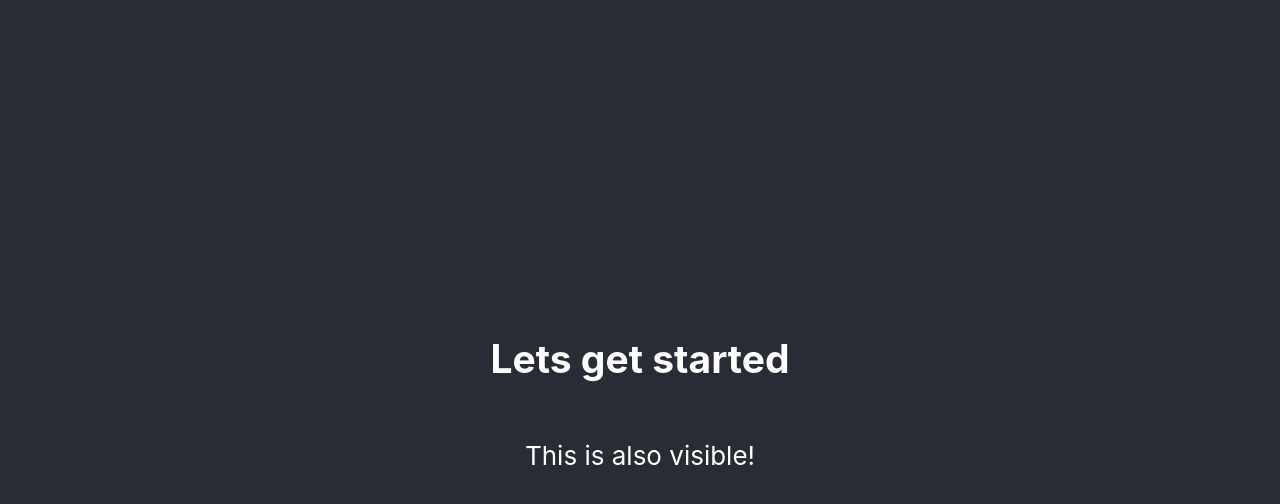
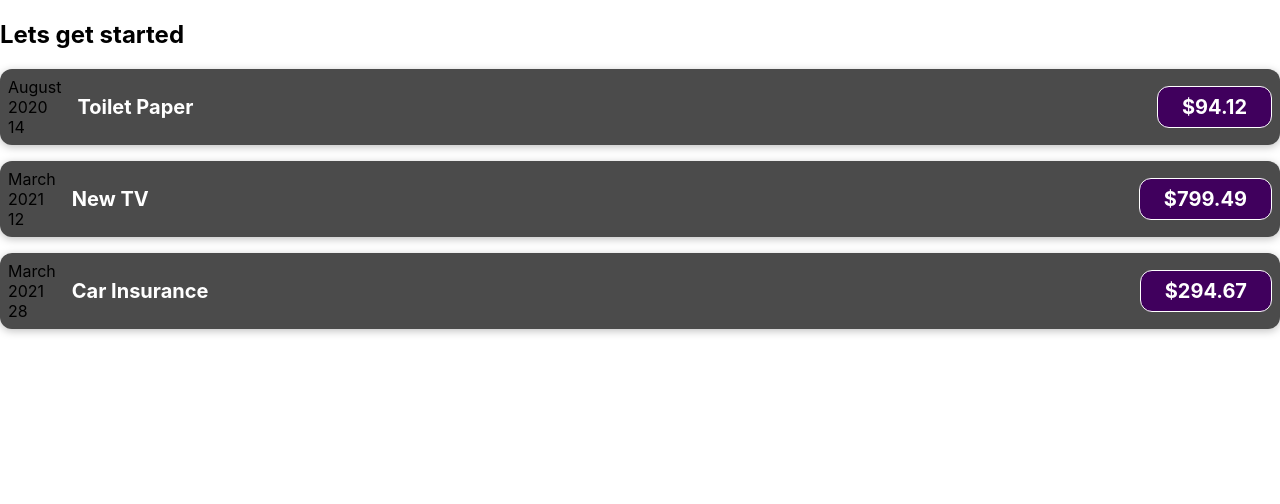
Before and after one commit to frankcperdomo/my-app, a React (Create React App) app: page / in a window 1280 px wide. Shown: the top 504 px of the page. Built offline with nearby package versions, Linux system fonts and the light colour scheme.

Commit message:
ladded components and passing in properties to components to display information and make it reusable

```diff
--- a/src/App.js
+++ b/src/App.js
@@ -1,25 +1,49 @@
-import logo from './logo.svg';
-import './App.css';
+// import './App.css';
+
+import ExpenseItem from "./components/ExpenseItem";
 
 function App() {
+  const expense = [
+    {
+      id: "e1",
+      title: "Toilet Paper",
+      amount: 94.12,
+      date: new Date(2020, 7, 14),
+    },
+    { id: "e2", title: "New TV", amount: 799.49, date: new Date(2021, 2, 12) },
+    {
+      id: "e3",
+      title: "Car Insurance",
+      amount: 294.67,
+      date: new Date(2021, 2, 28),
+    },
+    {
+      id: "e4",
+      title: "New Desk (Wooden)",
+      amount: 450,
+      date: new Date(2021, 5, 12),
+    },
+  ];
+
   return (
     <div className="App">
       <header className="App-header">
-        {/* <img src={logo} className="App-logo" alt="logo" />
-        <p>
-          Edit <code>src/App.js</code> and save to reload. testing number 4
-        </p>
-        <a
-          className="App-link"
-          href="https://reactjs.org"
-          target="_blank"
-          rel="noopener noreferrer"
-        >
-          Learn React
-        </a> */}
-
         <h2>Lets get started</h2>
-        <p>This is also visible!</p>
+        <ExpenseItem
+          title={expense[0].title}
+          amount={expense[0].amount}
+          date={expense[0].date}
+        ></ExpenseItem>
+        <ExpenseItem
+          title={expense[1].title}
+          amount={expense[1].amount}
+          date={expense[1].date}
+        ></ExpenseItem>
+        <ExpenseItem
+          title={expense[2].title}
+          amount={expense[2].amount}
+          date={expense[2].date}
+        ></ExpenseItem>
       </header>
     </div>
   );
--- /dev/null
+++ b/src/components/ExpenseItem.css
@@ -0,0 +1,56 @@
+.expense-item {
+  display: flex;
+  justify-content: space-between;
+  align-items: center;
+  box-shadow: 0 2px 8px rgba(0, 0, 0, 0.25);
+  padding: 0.5rem;
+  margin: 1rem 0;
+  border-radius: 12px;
+  background-color: #4b4b4b;
+}
+
+.expense-item__description {
+  display: flex;
+  flex-direction: column;
+  gap: 1rem;
+  align-items: flex-end;
+  flex-flow: column-reverse;
+  justify-content: flex-start;
+  flex: 1;
+}
+
+.expense-item h2 {
+  color: #3a3a3a;
+  font-size: 1rem;
+  flex: 1;
+  margin: 0 1rem;
+  color: white;
+}
+
+.expense-item__price {
+  font-size: 1rem;
+  font-weight: bold;
+  color: white;
+  background-color: #40005d;
+  border: 1px solid white;
+  padding: 0.5rem;
+  border-radius: 12px;
+}
+
+@media (min-width: 580px) {
+  .expense-item__description {
+    flex-direction: row;
+    align-items: center;
+    justify-content: flex-start;
+    flex: 1;
+  }
+
+  .expense-item__description h2 {
+    font-size: 1.25rem;
+  }
+
+  .expense-item__price {
+    font-size: 1.25rem;
+    padding: 0.5rem 1.5rem;
+  }
+}
--- /dev/null
+++ b/src/components/ExpenseItem.js
@@ -0,0 +1,23 @@
+import "./ExpenseItem.css";
+
+function ExpenseItem(props) {
+  const month = props.date.toLocaleString("en-US", { month: "long" });
+  const day = props.date.toLocaleString("en-US", { day: "2-digit" });
+  const year = props.date.getFullYear();
+
+  return (
+    <div className="expense-item">
+      <div>
+        <div>{month}</div>
+        <div>{year}</div>
+        <div>{day}</div>
+      </div>
+      <div className="expense-item__description">
+        <h2>{props.title}</h2>
+      </div>
+      <div className="expense-item__price">${props.amount}</div>
+    </div>
+  );
+}
+
+export default ExpenseItem;
```
